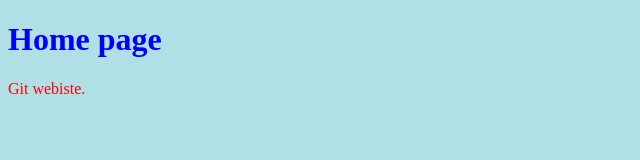
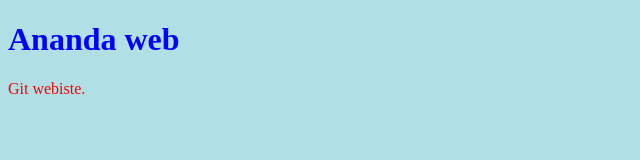
Before and after one commit to imukunzi/tutorial_web, a plain HTML site: page index.html in a window 1280 px wide. Shown: the whole page, without its empty margins (0-640 px from the left). Drawn offline with Linux system fonts and the light colour scheme.

Commit message:
Update index.html

```diff
--- a/index.html
+++ b/index.html
@@ -5,7 +5,7 @@
 </head>
 <body>
 
-<h1>Home page</h1>
+<h1>Ananda web</h1>
 <p>Git webiste.</p>
 
 </body>
```
